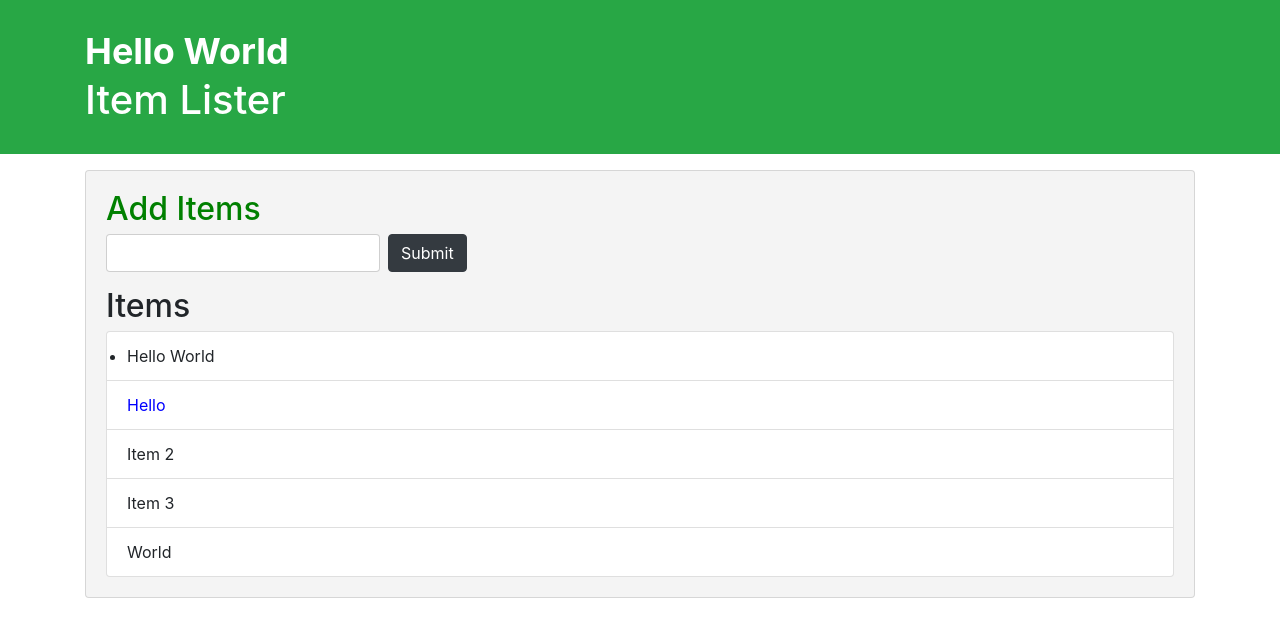
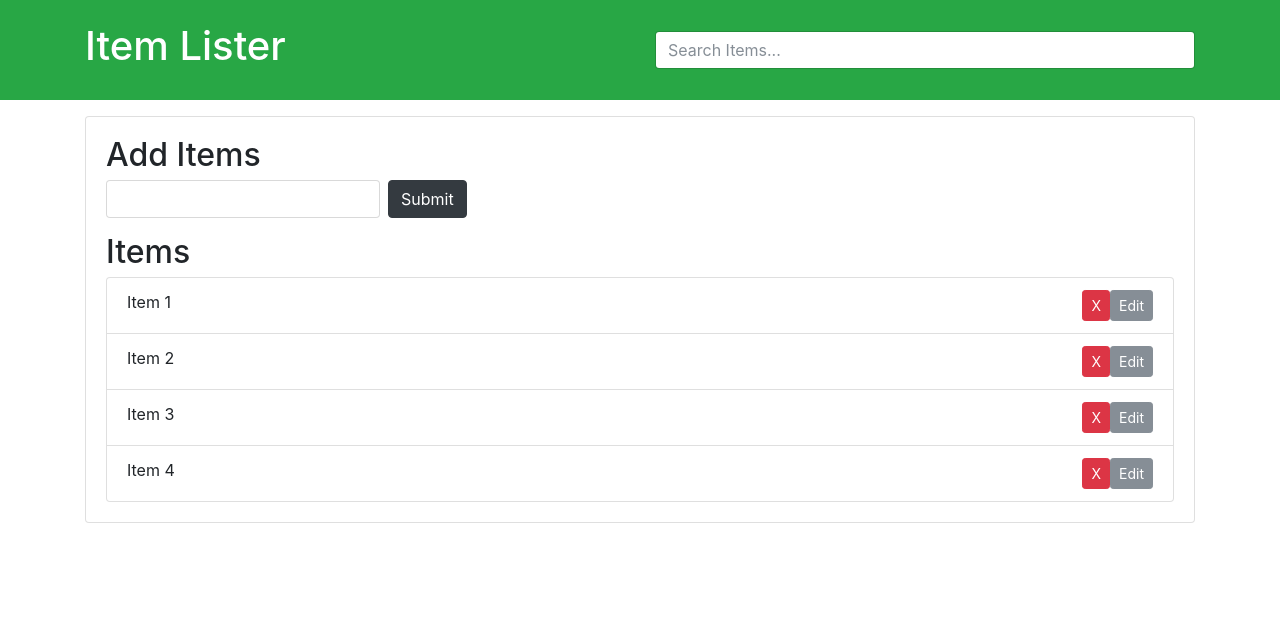
Before and after one commit to BeAyanK/GitStart, a plain HTML site: page index.html in a window 1280 px wide. Drawn offline with nearby package versions, Linux system fonts and the light colour scheme.

Commit message:
Delete and Edit Buttons

```diff
--- a/index.html
+++ b/index.html
@@ -8,24 +8,31 @@
   <title>Item Lister</title>
 </head>
 <body>
-  <header id="main-header" class="bg-success text-white p-4 mb-3">
+<header id="main-header" class="bg-success text-white p-4 mb-3">
     <div class="container">
-      <h1 id="header-title">Item Lister <span style="display:none">123</span></h1>
+      <div class="row">
+        <div class="col-md-6">
+            <h1 id="header-title">Item Lister</h1>
+        </div>
+        <div class="col-md-6 align-self-center">
+            <input type="text" class="form-control" id="filter" placeholder="Search Items...">
+        </div>
+      </div>
     </div>
   </header>
   <div class="container">
    <div id="main" class="card card-body">
     <h2 class="title">Add Items</h2>
-    <form class="form-inline mb-3">
-      <input type="text" class="form-control mr-2">
+    <form id="addForm" class="form-inline mb-3">
+      <input type="text" class="form-control mr-2" id="item">
       <input type="submit" class="btn btn-dark" value="Submit">
     </form>
     <h2 class="title">Items</h2>
     <ul id="items" class="list-group">
-      <li class="list-group-item">Item 1</li>
-      <li class="list-group-item">Item 2</li>
-      <li class="list-group-item">Item 3</li>
-      <li class="list-group-item">Item 4</li>
+      <li class="list-group-item">Item 1 <button class="btn btn-danger btn-sm float-right delete">X</button></li>
+      <li class="list-group-item">Item 2 <button class="btn btn-danger btn-sm float-right delete">X</button></li>
+      <li class="list-group-item">Item 3 <button class="btn btn-danger btn-sm float-right delete">X</button></li>
+      <li class="list-group-item">Item 4 <button class="btn btn-danger btn-sm float-right delete">X</button></li>
     </ul>
    </div>
   </div>
--- a/oops.js
+++ b/oops.js
@@ -42,7 +42,7 @@
 // const nameInput = document.querySelector('#name');
 // const emailInput = document.querySelector('#email');
 // const msg = document.querySelector('.msg');
-// //const userList = document.querySelector('#users');
+//const userList = document.querySelector('#users');
 
 // myForm.addEventListener('submit', onSubmit);
 
@@ -165,80 +165,80 @@
 //     odd[i].style.backgroundColor = 'green';
 // }
 
-//ParentNode & ParentElement:-
-var itemList = document.querySelector('#items');
-console.log(itemList.parentNode);
-itemList.parentNode.style.backgroundColor = '#f4f4f4';
-console.log(itemList.parentNode.parentNode.parentNode);
+// //ParentNode & ParentElement:-
+// var itemList = document.querySelector('#items');
+// console.log(itemList.parentNode);
+// itemList.parentNode.style.backgroundColor = '#f4f4f4';
+// console.log(itemList.parentNode.parentNode.parentNode);
 
-console.log(itemList.parentElement);
-itemList.parentElement.style.backgroundColor = '#f4f4f4';
-console.log(itemList.parentElement.parentElement.parentElement);
+// console.log(itemList.parentElement);
+// itemList.parentElement.style.backgroundColor = '#f4f4f4';
+// console.log(itemList.parentElement.parentElement.parentElement);
 
-//ChildNodes and Children
-console.log(itemList.childNodes);
+// //ChildNodes and Children
+// console.log(itemList.childNodes);
 
-console.log(itemList.children);
-itemList.children[0].style.color = 'blue';
+// console.log(itemList.children);
+// itemList.children[0].style.color = 'blue';
 
 
 
-// FirstChild & FirstElementChild
-console.log(itemList.firstChild);
+// // FirstChild & FirstElementChild
+// console.log(itemList.firstChild);
 
-console.log(itemList.firstElementChild);
+// console.log(itemList.firstElementChild);
 
-itemList.firstElementChild.textContent = "Hello";
+// itemList.firstElementChild.textContent = "Hello";
 
 
 
-// LastChild & LastElementChild
-console.log(itemList.lastChild);
+// // LastChild & LastElementChild
+// console.log(itemList.lastChild);
 
-console.log(itemList.lastElementChild);
+// console.log(itemList.lastElementChild);
 
-itemList.lastElementChild.textContent = "World";
+// itemList.lastElementChild.textContent = "World";
 
-//NextSibling nad NextElementSibling
-var item = document.querySelector('.form-inline')
-console.log(item.nextSibling);
+// //NextSibling nad NextElementSibling
+// var item = document.querySelector('.form-inline')
+// console.log(item.nextSibling);
 
-console.log(item.nextElementSibling);
+// console.log(item.nextElementSibling);
 
 
-//PreviousSibling & PreviousElementSibling
-console.log(item.previousSibling);
+// //PreviousSibling & PreviousElementSibling
+// console.log(item.previousSibling);
 
-console.log(item.previousElementSibling);
-item.previousElementSibling.style.color = 'green';
+// console.log(item.previousElementSibling);
+// item.previousElementSibling.style.color = 'green';
 
-//CreateElement
-var newDiv = document.createElement('div');
-//Add ClassName
-newDiv.className = 'hello';
-//Add ID
-newDiv.id = 'idHello';
-//Add Attributes
-newDiv.setAttribute('title','titleHello');
-//Create TextNode
-var newDivText = document.createTextNode('Hello World');
-//Add Text to Div
-newDiv.appendChild(newDivText);
-//
-var cont = document.querySelector('header .container');
-var h1 = document.querySelector('header h1');
+// //CreateElement
+// var newDiv = document.createElement('div');
+// //Add ClassName
+// newDiv.className = 'hello';
+// //Add ID
+// newDiv.id = 'idHello';
+// //Add Attributes
+// newDiv.setAttribute('title','titleHello');
+// //Create TextNode
+// var newDivText = document.createTextNode('Hello World');
+// //Add Text to Div
+// newDiv.appendChild(newDivText);
+// //
+// var cont = document.querySelector('header .container');
+// var h1 = document.querySelector('header h1');
 
-cont.insertBefore(newDiv, h1);
+// cont.insertBefore(newDiv, h1);
 
-newDiv.style.fontSize = '36px';
-newDiv.style.fontWeight = 'bold';
+// newDiv.style.fontSize = '36px';
+// newDiv.style.fontWeight = 'bold';
 
 //console.clear();
 
 
-var newItem = document.createElement('item-0');
-newItem.innerHTML='<li>Hello World</li>';
-newItem.setAttribute('class','list-group-item',);
+// var newItem = document.createElement('item-0');
+// newItem.innerHTML='<li>Hello World</li>';
+// newItem.setAttribute('class','list-group-item',);
 //newItem.setAttribute('id','id-0',);
 //newItem.setAttribute('title','itemTitle',);
 
@@ -246,9 +246,78 @@ newItem.setAttribute('class','list-group-item',);
 
 //newItem.appendChild(newItemText);
 
-var ul = document.querySelector('div #items');
-var li = document.querySelector('div li');
+// var ul = document.querySelector('div #items');
+// var li = document.querySelector('div li');
 
-ul.insertBefore(newItem, li);
+// ul.insertBefore(newItem, li);
 
-console.log(newItem);
+// console.log(newItem);
+
+var form = document.getElementById('addForm');
+var itemList = document.getElementById('items');
+
+//Form Submit Event
+form.addEventListener('submit', addItem);
+
+//DELETE EVENT
+itemList.addEventListener('click', removeItem)
+
+//Add Item
+function addItem(e){
+    e.preventDefault();
+
+    //Get Input Values
+    var newItem = document.getElementById('item').value;
+
+    //Create new li element
+    var li = document.createElement('li');
+
+    //Add Class
+    li.className = 'list-group-item';
+
+    //Append TextNode with Input Values
+    li.appendChild(document.createTextNode(newItem));
+
+    //Create Del Btn
+    var delBtn = document.createElement('button');
+
+    //Add Class to DelBtn
+    delBtn.className = 'btn btn-danger btn-sm float-right delete';
+
+    //Append TextNode
+    delBtn.appendChild(document.createTextNode('X'));
+
+    //Append delBtn to li
+    li.appendChild(delBtn);
+
+    //Create and Add Edit btn
+    var editBtn = document.createElement('button');
+    editBtn.className = 'btn btn-secondary btn-sm float-right edit';
+    editBtn.appendChild(document.createTextNode('Edit'));
+
+    li.insertAdjacentElement("afterbegin", editBtn);
+
+    //Append li to list
+    itemList.appendChild(li);
+
+}
+
+function removeItem(e){
+    //e.preventDefault();
+    if (e.target.classList.contains('delete')){
+        if (confirm('Are You Sure?')){
+            var li = e.target.parentElement;
+            itemList.removeChild(li);
+        }
+    }
+}
+
+//Create Edit btn
+var items = document.getElementsByTagName('li');
+
+for (var i=0;i<items.length;i++){
+    var editBtn = document.createElement('button');
+    editBtn.className = 'btn btn-secondary btn-sm float-right edit';
+    editBtn.appendChild(document.createTextNode('Edit'));
+    items[i].insertAdjacentElement("afterbegin", editBtn);;
+}
```
